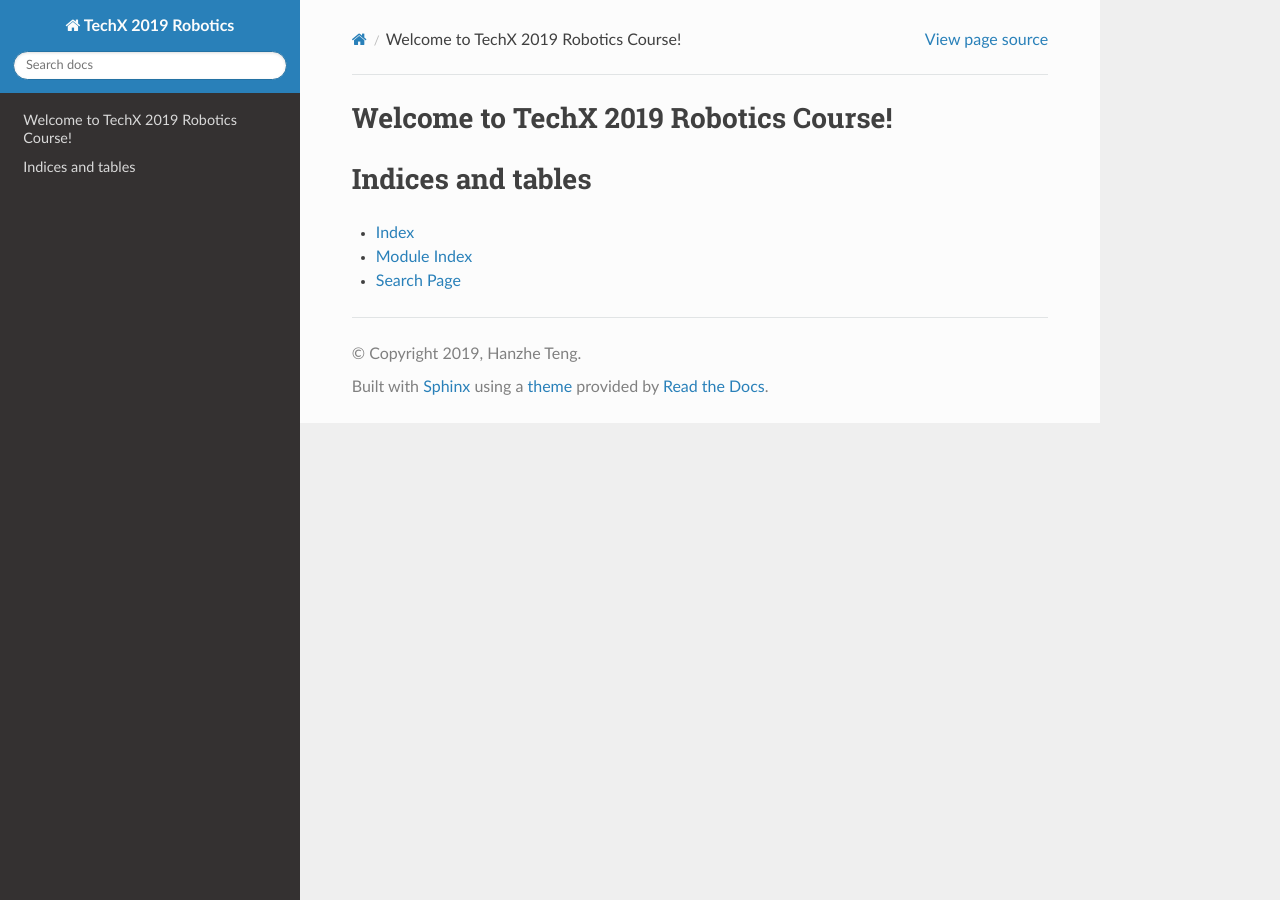
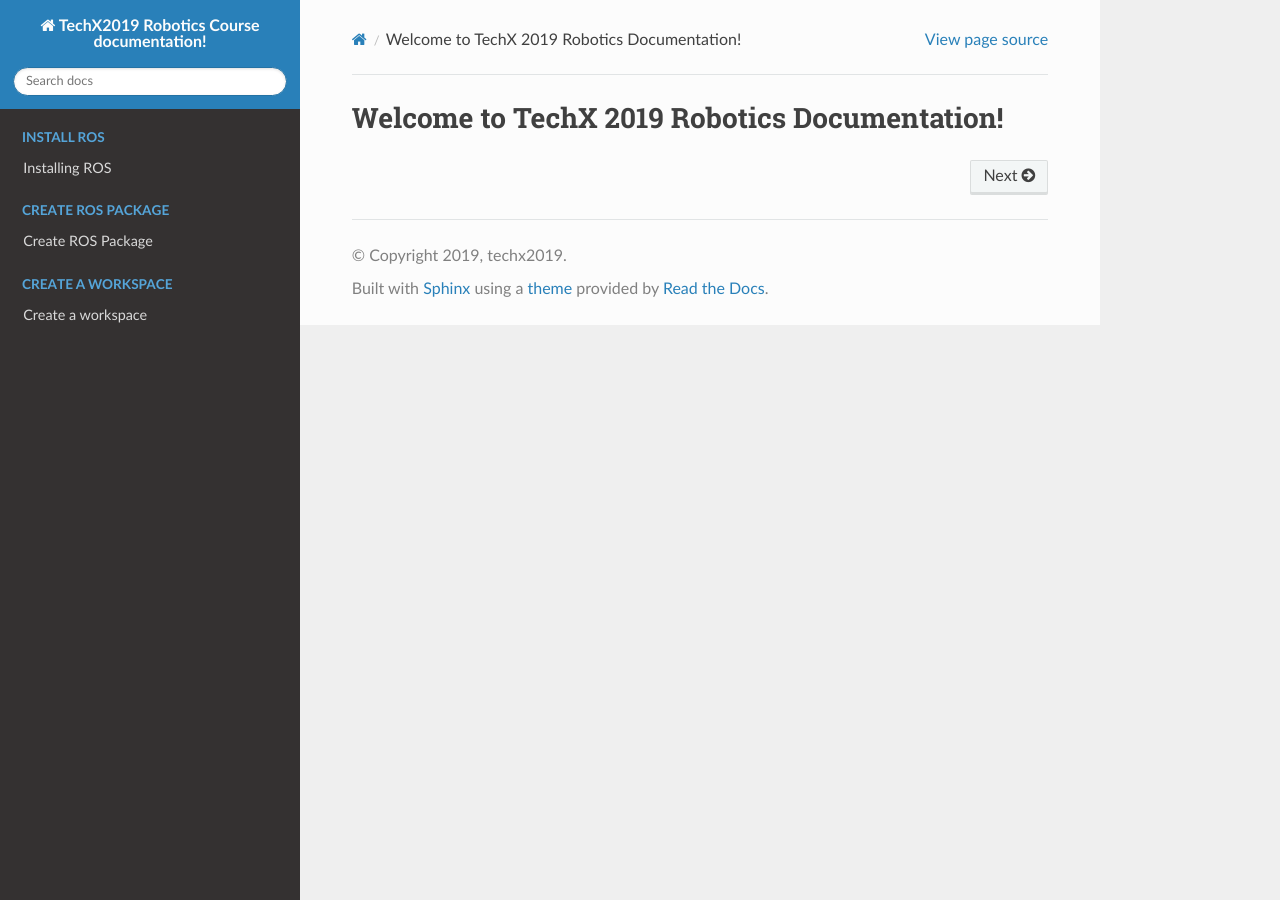
Before and after one commit to hanzheteng/tx19-robotics, a Sphinx documentation site: the page built from docs/index.rst, in a window 1280 px wide. Built offline with Sphinx 7.4.7 and the Read the Docs theme 2.0.0, drawn with Linux system fonts in a browser that asks for light colours.

Commit message:
install ros

```diff
--- a/docs/conf.py
+++ b/docs/conf.py
@@ -17,12 +17,9 @@
 
 # -- Project information -----------------------------------------------------
 
-project = 'TechX 2019 Robotics'
-copyright = '2019, Hanzhe Teng'
-author = 'Hanzhe Teng'
-
-# The full version, including alpha/beta/rc tags
-release = '1.0'
+project = 'TechX2019 Robotics Course documentation!'
+copyright = '2019, techx2019'
+author = 'techx2019'
 
 
 # -- General configuration ---------------------------------------------------
@@ -47,12 +44,10 @@ exclude_patterns = ['_build', 'Thumbs.db', '.DS_Store']
 # The theme to use for HTML and HTML Help pages.  See the documentation for
 # a list of builtin themes.
 #
+#html_theme = 'alabaster'
 html_theme = 'sphinx_rtd_theme'
 
 # Add any paths that contain custom static files (such as style sheets) here,
 # relative to this directory. They are copied after the builtin static files,
 # so a file named "default.css" will overwrite the builtin "default.css".
 html_static_path = ['_static']
-
-# Switch master doc from `contents` to `index`
-master_doc = 'index'
--- /dev/null
+++ b/docs/createpackage.rst
@@ -0,0 +1,2 @@
+Create ROS Package
+==================
--- a/docs/index.rst
+++ b/docs/index.rst
@@ -1,20 +1,24 @@
-.. TechX 2019 Robotics documentation master file, created by
-   sphinx-quickstart on Sun Jul  7 23:47:04 2019.
-   You can adapt this file completely to your liking, but it should at least
-   contain the root `toctree` directive.
-
-Welcome to TechX 2019 Robotics Course!
-===============================================
+Welcome to TechX 2019 Robotics Documentation!
+=============================================
 
 .. toctree::
    :maxdepth: 2
-   :caption: Contents:
+   :hidden:
+   :caption: Install ROS
+
+   install
 
 
+.. toctree::
+   :maxdepth: 1
+   :hidden:
+   :caption: Create ROS Package
 
-Indices and tables
-==================
+   createpackage
 
-* :ref:`genindex`
-* :ref:`modindex`
-* :ref:`search`
+.. toctree::
+   :maxdepth: 1
+   :hidden:
+   :caption: Create a Workspace
+
+   workspace
--- /dev/null
+++ b/docs/workspace.rst
@@ -0,0 +1,2 @@
+Create a workspace
+==================
```
Also changed, not shown: docs/README.md (deleted, +0 -46 lines), docs/install.rst (added, +101 -0 lines).
